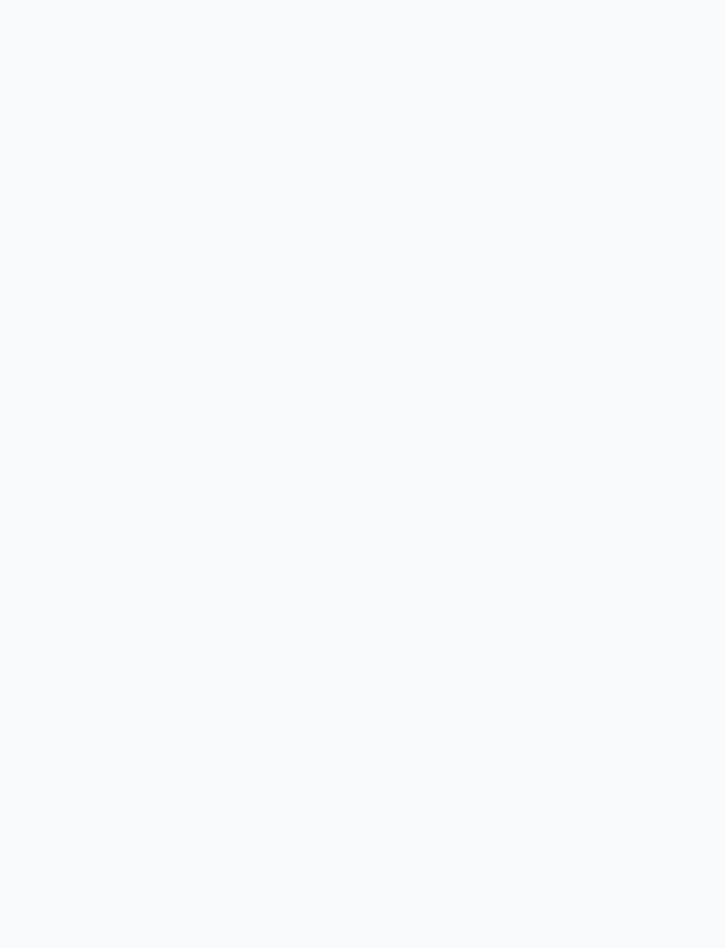
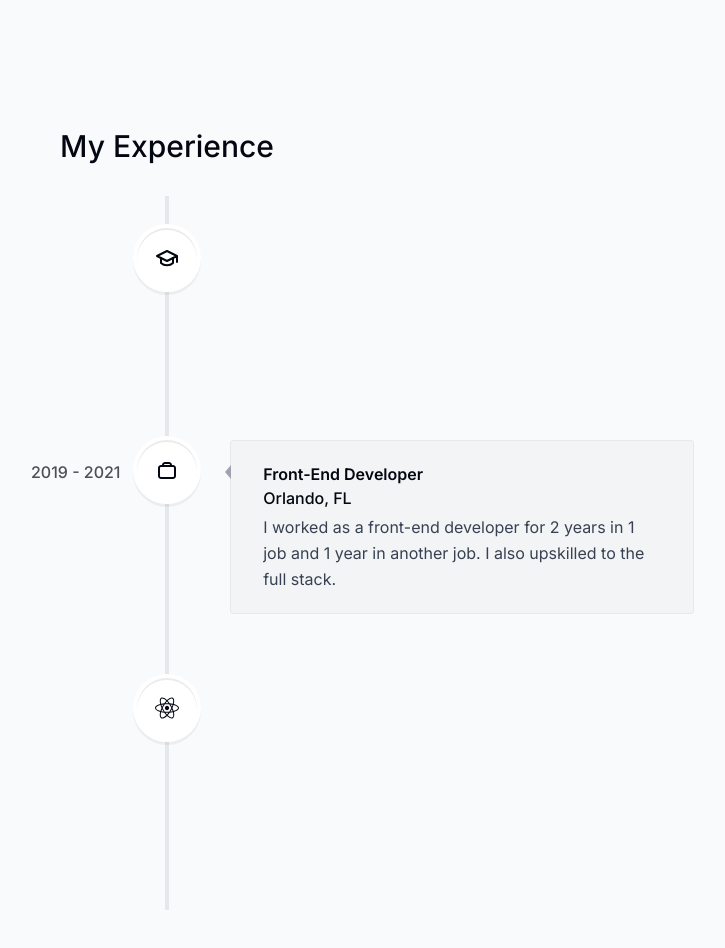
Before and after one commit to DrowLink/pauloriveiro-portfolio, a Next.js app: page / in a window 1280 px wide. Shown: the part 2780-3728 px from the top of the page, without its empty margins (473-1198 px from the left). Built offline with nearby package versions, Linux system fonts and the light colour scheme.

Commit message:
experience section v1

```diff
--- a/app/globals.css
+++ b/app/globals.css
@@ -1,3 +1,7 @@
 @tailwind base;
 @tailwind components;
 @tailwind utilities;
+
+html {
+    --line-color: #e5e7eb;
+}
--- a/app/page.tsx
+++ b/app/page.tsx
@@ -3,6 +3,7 @@ import SectionDivider from "@/components/section-divider";
 import About from "@/components/about";
 import Projects from "@/components/projects";
 import Skills from "@/components/skills";
+import Experience from "@/components/experience";
 
 export default function Home() {
   return (
@@ -12,6 +13,7 @@ export default function Home() {
       <About />
       <Projects />
       <Skills />
+      <Experience />
     </main>
   )
 }
--- /dev/null
+++ b/components/experience.tsx
@@ -0,0 +1,28 @@
+"use client"
+
+import React from "react";
+import SectionHeading from "./section-heading";
+import {
+  VerticalTimeline,
+  VerticalTimelineElement,
+} from "react-vertical-timeline-component";
+import "react-vertical-timeline-component/style.min.css";
+import { experiencesData } from "@/lib/data";
+import { useSectionInView } from "@/lib/hooks";
+
+export default function Experience() {
+  return <section id="experience" >
+    <SectionHeading>My experience</SectionHeading>
+    <VerticalTimeline lineColor="">
+        { experiencesData.map((item, index) => (
+            <React.Fragment key={index}>
+                <VerticalTimelineElement contentStyle={{background: "#f3f4f6", boxShadow: "none", border: "1px solid rgba(0, 0, 0, 0.05)", textAlign: "left", padding: "1.3rem 2rem",}} contentArrowStyle={{ borderRight: "0.4rem solid #9ca3af"}} date={item.date} icon={item.icon} iconStyle={{background: "white", fontSize: "1.5rem"}}>
+                   <h3 className="font-semibold capitalize ">{item.title}</h3>
+                   <p className="font-normal !mt-0">{item.location}</p>
+                   <p className="!mt-1 !font-normal text-gray-700">{item.description}</p>
+                </VerticalTimelineElement>
+            </React.Fragment>
+        ))}
+    </VerticalTimeline>
+  </section>
+}
--- a/components/skills.tsx
+++ b/components/skills.tsx
@@ -11,13 +11,13 @@ const fadeInAnimationVariants = {
     opacity: 0,
      y: 100,
   },
-  animate: {
+  animate: (index: number) => ({
     opacity: 1,
     y: 0,
     transition: {
-      delay: 0.05
+      delay: 0.05 * index
     }
-  }
+  })
 }
 
 
@@ -26,7 +26,7 @@ export default function Skills() {
 
 
   return (
-    <section ref={ref} className='mb-28 max-w-[53rem] scroll-mt-28 text-center sm:mb-40'>
+    <section id="skills" ref={ref} className='mb-28 max-w-[53rem] scroll-mt-28 text-center sm:mb-40'>
         <SectionHeading>My Skills</SectionHeading>
         <ul className='flex flex-wrap justify-center gap-2 text-lg text-gray-800'>
             {skillsData.map((skill, index) => (
--- a/package.json
+++ b/package.json
@@ -23,7 +23,11 @@
     "react-dom": "18.2.0",
     "react-icons": "^4.10.1",
     "react-intersection-observer": "^9.5.2",
+    "react-vertical-timeline-component": "^3.6.0",
     "tailwindcss": "3.3.3",
     "typescript": "5.1.6"
+  },
+  "devDependencies": {
+    "@types/react-vertical-timeline-component": "^3.3.3"
   }
 }
```
Also changed, not shown: 1 other file (tests, documents, lock files or other folders).
